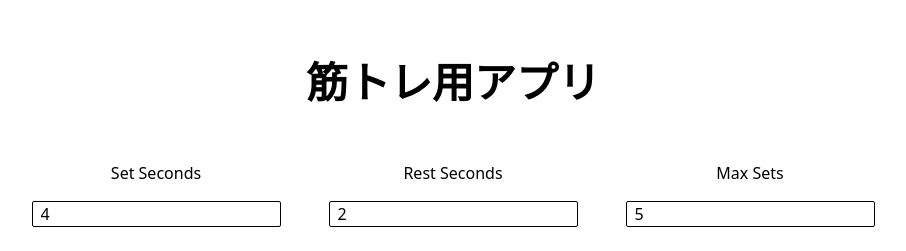
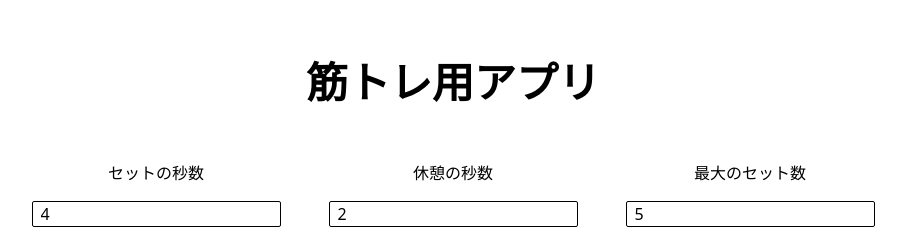
Before and after one commit to NzzyYkky/kintore_dummy_app, a Next.js app: page / in a window 1280 px wide. Shown: the part 115-366 px from the top of the page, without its empty margins (187-1093 px from the left). Built offline with nearby package versions, Linux system fonts and the light colour scheme; no server answers.

Commit message:
fix label

```diff
--- a/src/app/components/TimerControls.tsx
+++ b/src/app/components/TimerControls.tsx
@@ -18,7 +18,7 @@ export const TimerControls: React.FC<TimerControlsProps> = ({
 		<div className="mt-8 flex flex-col items-center justify-center">
 			<div className="grid gap-4 grid-cols-1 md:grid-cols-3">
 				<TimerInput
-					label="Set Seconds"
+					label="セットの秒数"
 					value={state.setSeconds}
 					onValueChange={(value) => {
 						if (!state.isRunning) {
@@ -27,7 +27,7 @@ export const TimerControls: React.FC<TimerControlsProps> = ({
 					}}
 				/>
 				<TimerInput
-					label="Rest Seconds"
+					label="休憩の秒数"
 					value={state.restSeconds}
 					onValueChange={(value) => {
 						if (!state.isRunning) {
@@ -36,7 +36,7 @@ export const TimerControls: React.FC<TimerControlsProps> = ({
 					}}
 				/>
 				<TimerInput
-					label="Max Sets"
+					label="最大のセット数"
 					value={state.maxSets}
 					onValueChange={(value) => {
 						if (!state.isRunning) {
```
